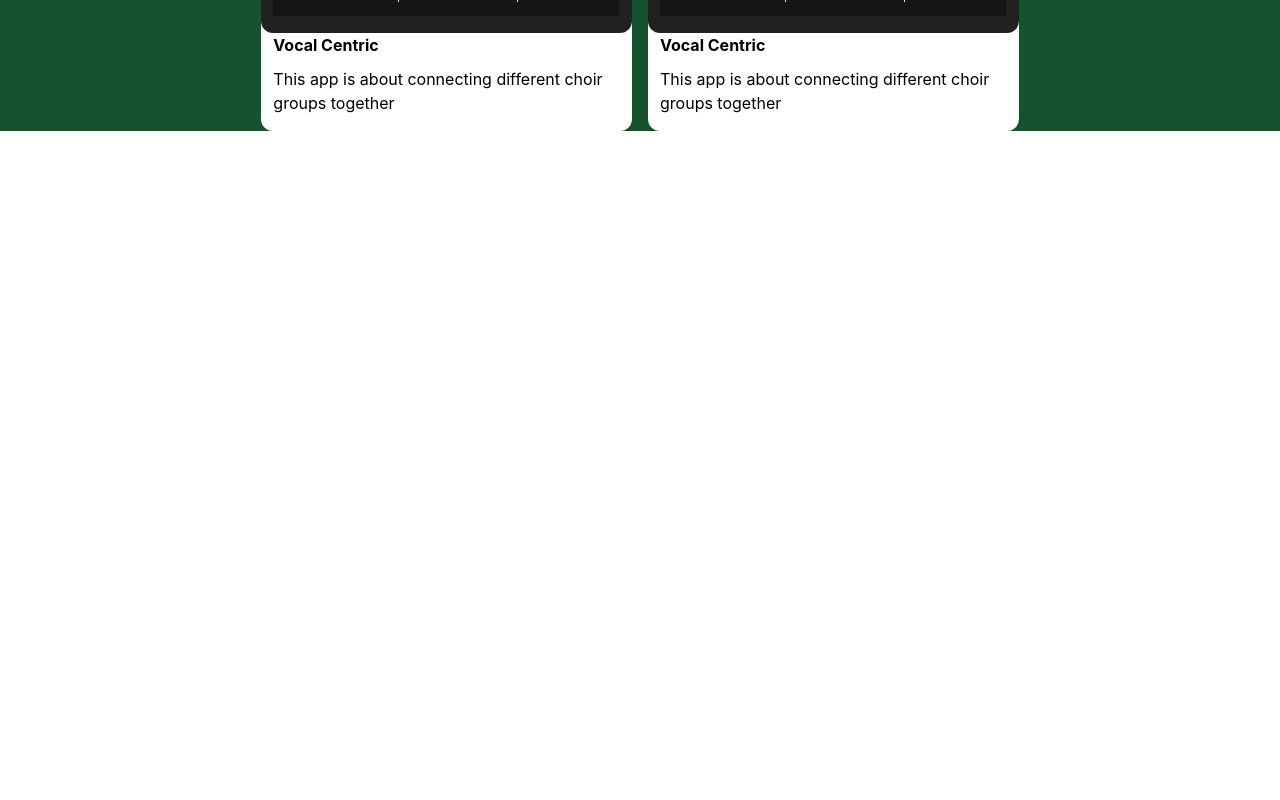
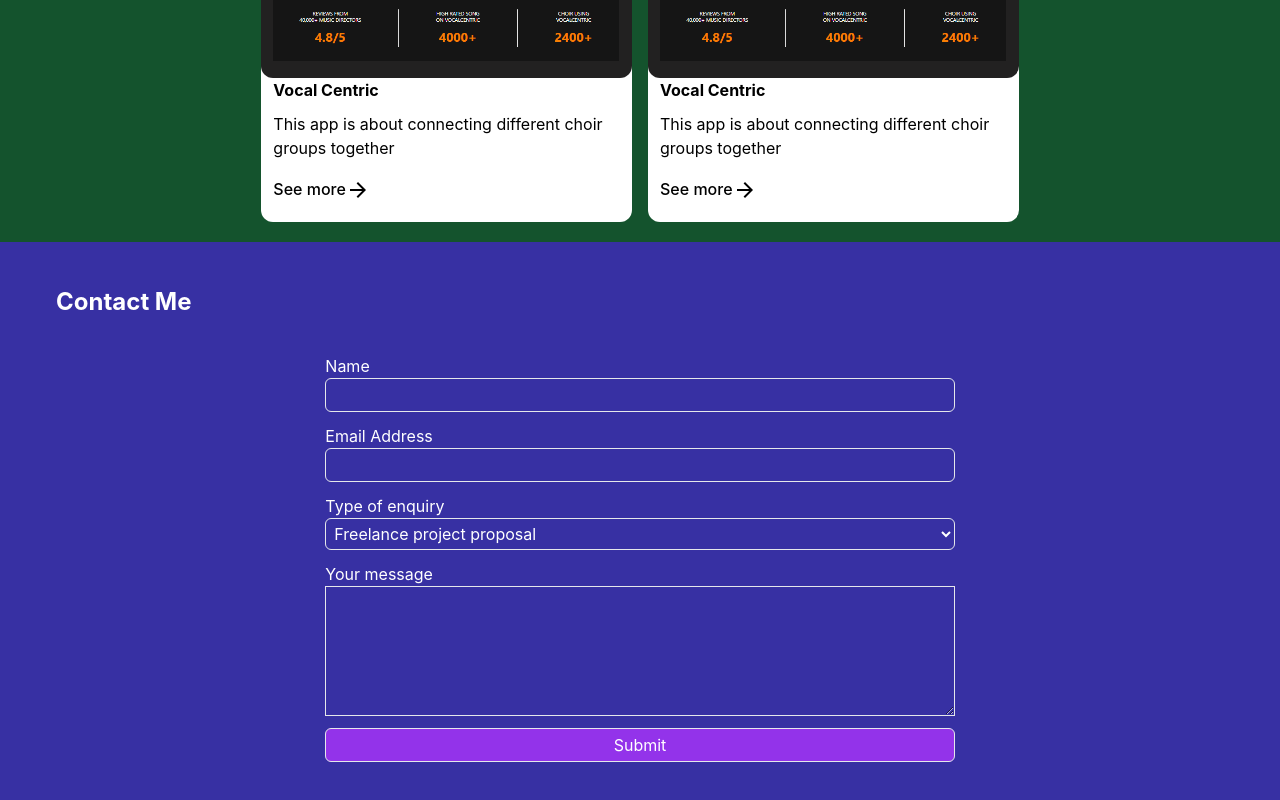
Before and after one commit to Reverrd/portfolio, a React (Vite) app in the folder port1/: page / in a window 1280 px wide. Shown: the part 1666-2466 px from the top of the page. Before the commit the page ends 1797 px from the top, so only its background shows below. Built offline with nearby package versions, Linux system fonts and the light colour scheme.

Commit message:
portfolio Update

```diff
--- a/port1/src/components/body/Body.jsx
+++ b/port1/src/components/body/Body.jsx
@@ -1,3 +1,4 @@
+import ContactSection from "./contactSection/ContactSection";
 import Hero from "./Hero";
 import ProjectSection from "./project/ProjectSection";
 
@@ -8,6 +9,7 @@ export default function Body() {
 
       <Hero />
       <ProjectSection />
+      <ContactSection />
     </>
   )
 }
--- a/port1/src/components/body/ContactSection.jsx
+++ /dev/null
@@ -1,9 +0,0 @@
-
-
-export default function ContactSection() {
-  return (
-    <div>
-
-    </div>
-  )
-}
--- /dev/null
+++ b/port1/src/components/body/contactSection/ContactSection.jsx
@@ -0,0 +1,87 @@
+import Validate from "./Validate"
+import { useFormik } from "formik"
+export default function ContactSection() {
+  const formik = useFormik({
+    initialValues: {
+      name: '',
+      email: '',
+      message: '',
+      enquiry: 'nill',
+    },
+    validate: Validate,
+    onSubmit: values =>{
+      console.log(JSON.stringify(values,null,2));
+      formik.resetForm()
+    },
+  })
+  return (
+    <div className="bg-indigo-800 h-auto text-white ">
+      <div id="contactWrapper" className="py-11 px-14">
+      <h1 className="font-bold text-2xl text-white">Contact Me</h1>
+      <div id="formWrapper" className=" flex  pt-9 justify-center px-28">
+      <form onSubmit={formik.handleSubmit} className="w-11/12 lg:w-8/12 xs:w-screen">
+        <div className="flex flex-col pb-3 ">
+        <label htmlFor="name">Name</label>
+        <input
+        className="px-1 bg-transparent border rounded-md py-1 "
+
+        type="text"
+        name="name"
+        onChange={formik.handleChange}
+        value={formik.values.name} />
+        {formik.errors.name && (
+          <div className="text-red-500">{formik.errors.name}</div>
+        )}
+        </div>
+        <div className="flex flex-col pb-3">
+        <label htmlFor="email">Email Address</label>
+        <input
+        className="px-1 bg-transparent border rounded-md py-1 "
+        type="text"
+        name="email"
+        onChange={formik.handleChange}
+        value={formik.values.email} />
+        {formik.errors.email && (
+          <div className="text-red-500">{formik.errors.email}</div>
+        )}
+        </div>
+        <div className="flex flex-col pb-3">
+          <label htmlFor="enquiry">Type of enquiry</label>
+          <select
+          className="px-1 bg-transparent border rounded-md py-1 "
+          name="enquiry"
+          id="enquiry"
+          value={formik.values.enquiry}
+          >
+            <option className="text-black" value="freelance">Freelance project proposal</option>
+            <option className="text-black" value="part-time">Part time Employment</option>
+            <option className="text-black" value="full time">Full time Employment</option>
+          </select>
+          {formik.errors.email && (
+            <div className="text-red-500">{formik.errors.enquiry}</div>
+          )}
+        </div>
+        <div className="flex flex-col rounded-md pb-3">
+          <label htmlFor="message">Your message</label>
+          <textarea
+          className="bg-transparent border px-1 py-1"
+          name="message"
+          id="message"
+          cols="30"
+          rows="5"
+          value={formik.values.message}
+          onChange={formik.handleChange}/>
+          {formik.errors.message && (
+            <div className="text-red-500">{formik.errors.message}</div>
+          )}
+        </div>
+        <div className="flex justify-center">
+        <button className="py-1  bg-purple-600 border rounded-md w-full" type="submit">Submit</button>
+        </div>
+      </form>
+      </div>
+      </div>
+    </div>
+
+  )
+}
--- /dev/null
+++ b/port1/src/components/body/contactSection/Validate.jsx
@@ -0,0 +1,16 @@
+
+
+
+export default function Validate(values) {
+    const errors = {};
+    if(!values.name){ errors.name = 'Required'}
+    else if (
+    !values.name.length>15) {errors.name = 'Must be 15 characters or less'}
+
+    if(!values.email){ errors.email = 'Required'}
+    else if
+    (!/^[A-Z0-9._%+-]+@[A-Z0-9.-]+\.[A-Z]{2,4}$/i.test(values.email))  {errors.email = 'Invalid email address'}
+    if(!values.message) {errors.message = 'Required'} else if (!values.message.length>15) {errors.message= 'must be 15 characters or more'}
+    if(!values.enquiry){errors.enquiry = 'Please choose a Type'}
+      return errors
+}
--- a/port1/src/components/body/project/ProjectSection.jsx
+++ b/port1/src/components/body/project/ProjectSection.jsx
@@ -1,4 +1,5 @@
 
+import { ArrowForward } from '@mui/icons-material'
 import './project.scss'
 export default function ProjectSection() {
     const projects = [
@@ -34,7 +35,7 @@ export default function ProjectSection() {
   return (
     <>
       <div className="bg-green-900 h-fit">
-        <div className="projectWrapper px-5">
+        <div className="projectWrapper px-5 pb-5">
         <h1 className=" text-slate-100 text-2xl font-medium pb-10 sm:text-2xl">
             Featured Projects
         </h1>
@@ -48,6 +49,12 @@ export default function ProjectSection() {
                         <img className='rounded-xl h-2/3' src={project.image} alt="" />
                         <div className='pb-2.5 px-3 font-bold '>{project.title}</div>
                         <div className='pb-4 px-3'>{project.desc}</div>
+                        <div className='flex items-center px-3 pb-5 cursor-pointer'>
+                            <div className='font-medium'>
+                            See more
+                            </div>
+                            <span><ArrowForward /></span>
+                        </div>
 
 
 
```
